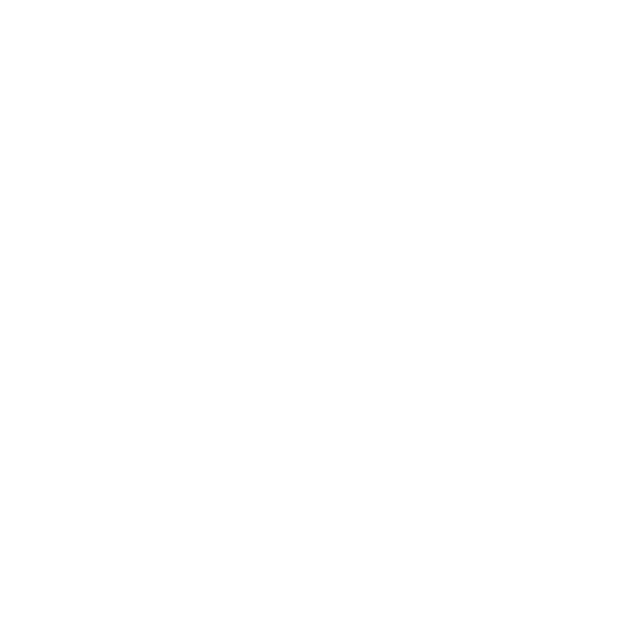
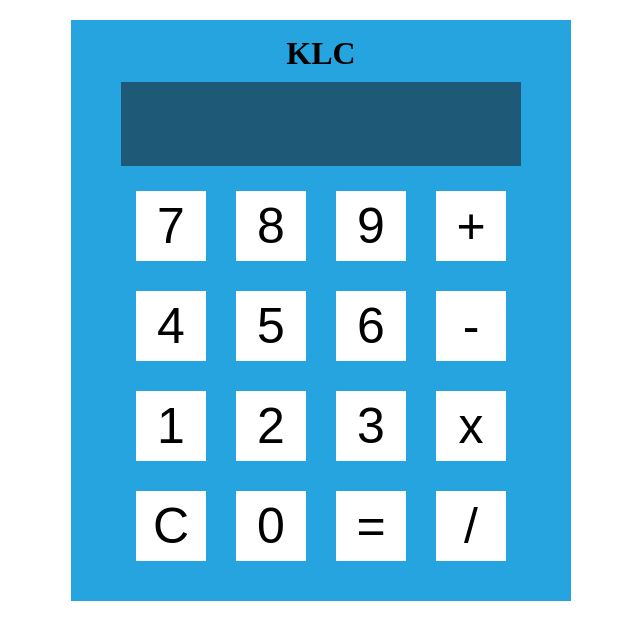
Before and after one commit to yashdobariya/Calculator, a plain HTML site: page index.html in a window 1280 px wide. Shown: the whole page, without its empty margins (319-959 px from the left). Drawn offline with Linux system fonts and the light colour scheme.

Commit message:
build klc design

```diff
--- a/index.html
+++ b/index.html
@@ -5,10 +5,44 @@
     <meta charset="UTF-8">
     <meta http-equiv="X-UA-Compatible" content="IE=edge">
     <meta name="viewport" content="width=device-width, initial-scale=1.0">
+    <link rel="stylesheet" href="../Calculator/style.css">
     <title>Calculator</title>
 </head>
 
-<body>
+<body onload="demo()">
+
+    <main>
+        <div class="klc">
+            <div class="klc_sec">
+                <div class="header">
+                    <h1>KLC</h1>
+                    <input type="num">
+                </div>
+                <div class="btn_wrap">
+                    <button class="seven btn">7</button>
+                    <button class="eight btn">8</button>
+                    <button class="nine btn">9</button>
+                    <button class="plus btn">+</button>
+                    <button class="four btn">4</button>
+                    <button class="five btn">5</button>
+                    <button class="six btn">6</button>
+                    <button class="minus btn">-</button>
+                    <button class="one btn">1</button>
+                    <button class="two btn">2</button>
+                    <button class="three btn">3</button>
+                    <button class="mul btn">x</button>
+                    <button class="clean btn">C</button>
+                    <button class="zero btn">0</button>
+                    <button class="equl btn">=</button>
+                    <button class="divison btn">/</button>
+                </div>
+            </div>
+
+        </div>
+    </main>
+
+    <script src="../Calculator/index.js"></script>
+
 
 </body>
 
--- /dev/null
+++ b/index.js
@@ -0,0 +1,3 @@
+const demo = () => {
+    alert("hello good noon")
+}
--- /dev/null
+++ b/style.css
@@ -0,0 +1,57 @@
+* {
+  margin: 0;
+  padding: 0;
+  box-sizing: border-box;
+}
+
+.klc {
+  background-color: rgba(23, 158, 221, 0.938);
+  height: auto;
+  width: 500px;
+  margin: 20px auto;
+}
+
+.klc_sec {
+  padding: 25px;
+}
+
+.header {
+  text-align: center;
+  margin: -10px;
+}
+
+.header input {
+  width: 400px;
+  margin-top: 10px;
+  padding: 25px;
+  border: none;
+  outline: none;
+  color: white;
+  font-size: 30px;
+  align-items: center;
+  align-self: center;
+  background-color: rgba(30, 86, 112, 0.938);
+}
+
+.btn_wrap {
+  display: flex;
+  flex-wrap: wrap;
+  margin-top: 20px;
+  justify-content: center;
+}
+
+.btn {
+  width: 70px;
+  height: 70px;
+  margin: 15px;
+  font-size: 50px;
+  background-color: white;
+  border: none;
+  cursor: pointer;
+}
+
+.btn:hover {
+  background-color: black;
+  color: white;
+  transition: all 0.5s;
+}
```
